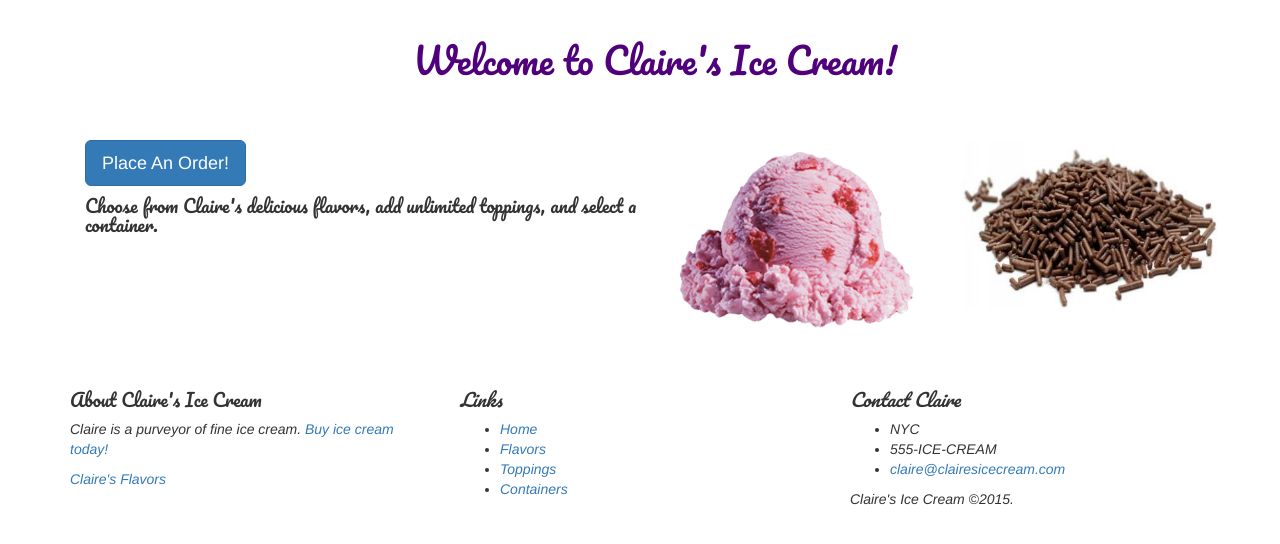
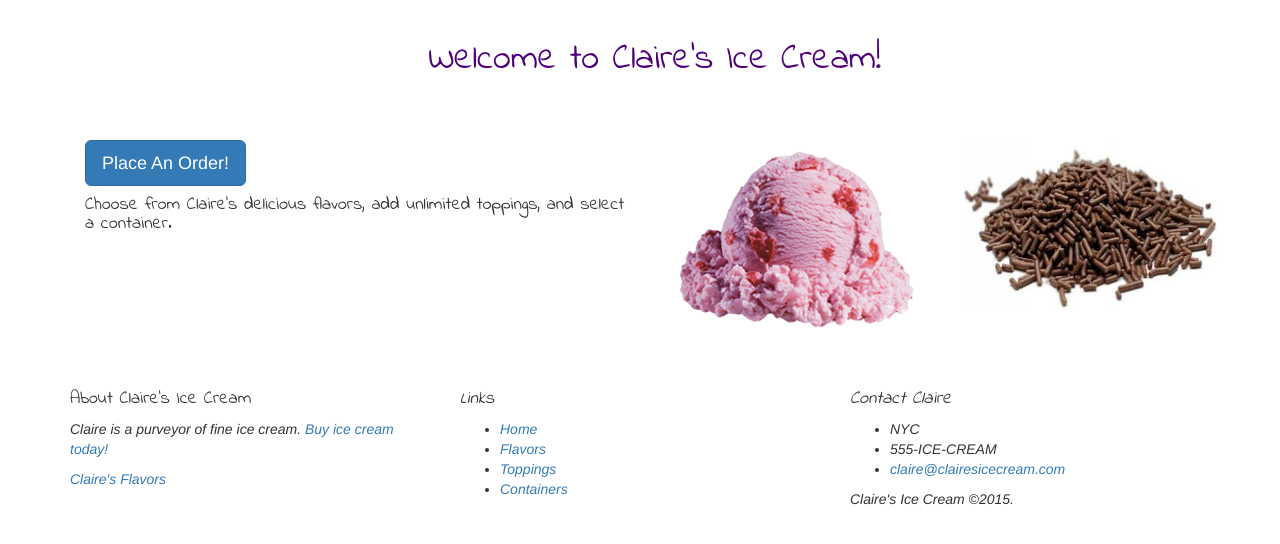
Before and after one commit to EricFries/claires-ice-cream, a Django app: page / in a window 1280 px wide. Shown: the part 52-596 px from the top of the page. Run offline with Django 3.2, Linux system fonts and the light colour scheme; some libraries are stand-ins or nearby versions.

Commit message:
change h fonts

```diff
--- a/ice_cream_ordering/static/ice_cream_ordering/style.css
+++ b/ice_cream_ordering/static/ice_cream_ordering/style.css
@@ -11,7 +11,7 @@
 }
 
 h1,h2,h3,h4 {
-	font-family: 'Pacifico', cursive;
+	font-family: 'Indie Flower', cursive;
 }
 
 h1 {
--- a/ice_cream_ordering/templates/base.html
+++ b/ice_cream_ordering/templates/base.html
@@ -6,7 +6,7 @@
 		<link rel="stylesheet" href="https://frozen-chamber-2292.herokuapp.com/static/ice_cream_ordering/style.css" />
 		<script src='//ajax.googleapis.com/ajax/libs/jquery/1.11.1/jquery.min.js'></script>
   	<script src='//frozen-chamber-2292.herokuapp.com/static/ice_cream_ordering/bootstrap.min.js'></script>
-  	<link href='http://fonts.googleapis.com/css?family=Pacifico' rel='stylesheet' type='text/css'>
+		<link href='http://fonts.googleapis.com/css?family=Indie+Flower' rel='stylesheet' type='text/css'>
 	</head>
 
 	<body>
```
